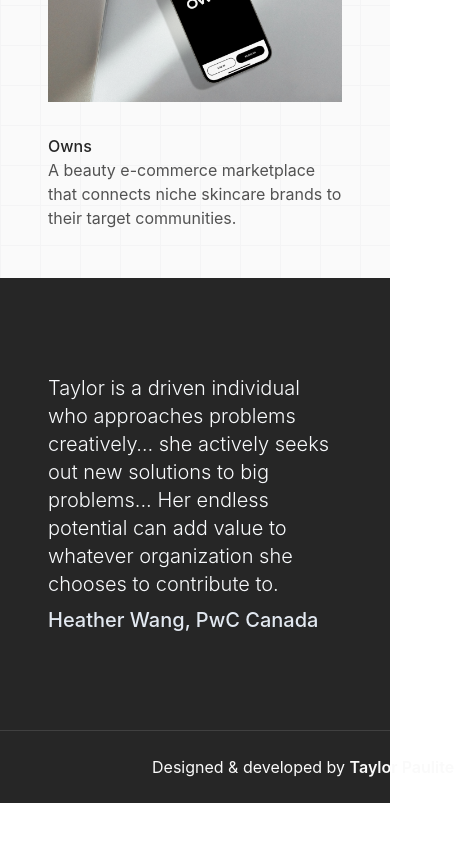
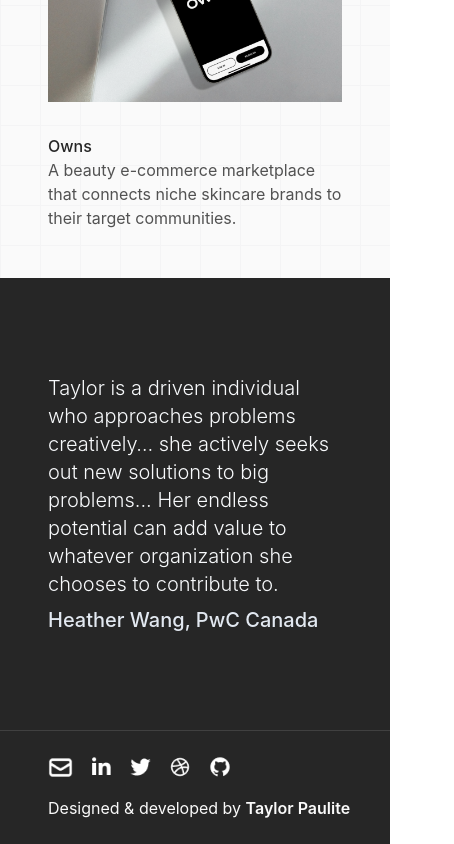
Before and after one commit to taylorpaulite/my-portfolio, a React (Create React App) app: page / in a window 390 px wide. Shown: the part 3755-4599 px from the top of the page, 454 px wide, since content can reach past the window. Before the commit the page ends 4558 px from the top, so only its background shows below. Built offline with nearby package versions, Linux system fonts and the light colour scheme.

Commit message:
Adjusted footer navigation on mobile

```diff
--- a/src/Footer.js
+++ b/src/Footer.js
@@ -8,15 +8,15 @@ import TwitterIcon from './icon-twitter.png';
 
 export default function Footer() {
     return (
-        <div className="bg-neutral-800 dark:bg-neutral-700 flex flex-row px-12 py-6 justify-between ">
-            <div className="flex justify-end mr-8 content-center my-auto">
+        <div className="bg-neutral-800 dark:bg-neutral-700 flex flex-row flex-wrap px-12 py-6 justify-between ">
+            <div className="flex justify-end mr-8 content-center my-auto w-48">
                 <a target="_blank" rel="noreferrer" href="mailto:taylor.paulite@gmail.com?subject=Hi%2C%20I%20read%20your%20portfolio%20and%20would%20like%20to%20chat%20%F0%9F%91%8B&body=Hi%20Taylor%2C%0D%0A%0D%0AMy%20name%20is%20(your%20name%20here)%20and%20I'd%20like%20to%20chat%20about%20your%20portfolio%20website.%0D%0A%0D%0ARegards%2C%0D%0A(Your%20name%20here)"><img className="pr-2" src={EmailIcon} alt="email-button"></img></a>
                 <a target="_blank" rel="noreferrer" href="https://linkedin.com/in/taylorpaulite"><img className="px-2" src={LinkedinIcon} alt="linkedin-button" href="https://linkedin.com/in/taylorpaulite/"></img></a>
                 <a target="_blank" rel="noreferrer" href="https://twitter.com/taylorpaulite"><img className="px-2" src={TwitterIcon} alt="twitter-button"></img></a>
                 <a target="_blank" rel="noreferrer" href="https://dribbble.com/taylorpaulite"><img className="px-2" src={DribbbleIcon} alt="dribbble-button"></img></a>
                 <a target="_blank" rel="noreferrer" href="https://github.com/taylorpaulite"><img className="px-2" src={GithubIcon} alt="github-button"></img></a>
             </div>
-            <p className="flex-none text-right text-base md:text-lg font-semibold text-neutral-50 content-center"><span className="text-base md:text-lg font-normal text-right text-neutral-50 content-center">Designed & developed by </span>Taylor Paulite</p>
+            <p className="flex-none text-right text-base pt-4 md:pt-0 md:text-lg font-semibold text-neutral-50 content-center"><span className="text-base md:text-lg font-normal text-right text-neutral-50 content-center">Designed & developed by </span>Taylor Paulite</p>
         </div>
     );
 }
```
